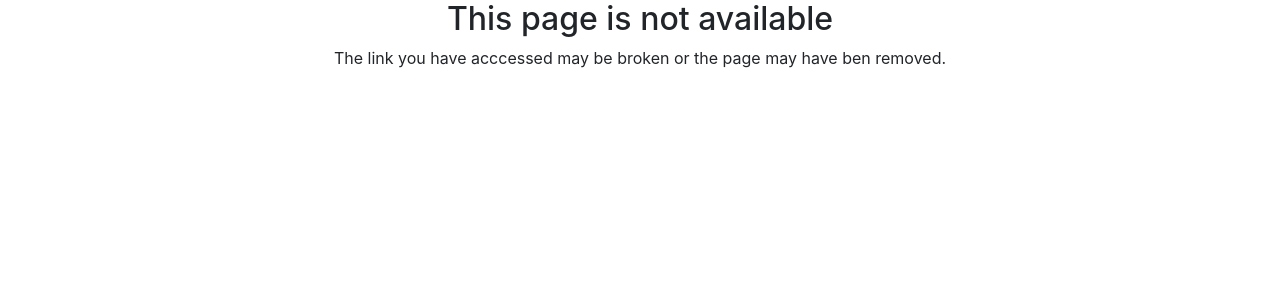
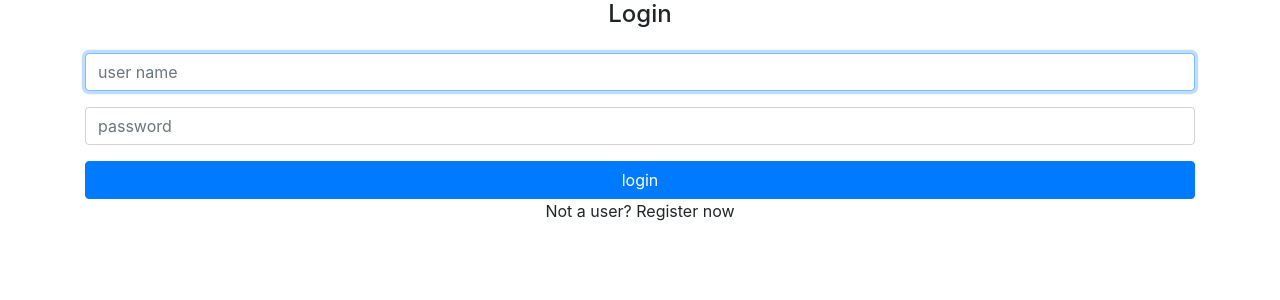
Before and after one commit to daniichan/angular, an Angular app: page / in a window 1280 px wide. Shown: the top 300 px of the page. Built offline with nearby package versions, Linux system fonts and the light colour scheme.

Commit message:
Angular 2. Aula 1 - Pt 1

```diff
--- a/src/app/app.routing.module.ts
+++ b/src/app/app.routing.module.ts
@@ -5,8 +5,13 @@
 import { PhotoListComponent } from './photos/photo-list/photo-list.component';
 import { NotFoundComponent } from './errors/not-found/not-found.component';
 import { PhotoListResolver } from './photos/photo-list/photo-list.resolver';
+import { SignInComponent } from './home/signin/signin.component';
 
 const routes: Routes = [
+    {
+        path: '',
+        component: SignInComponent
+    },
     {
         path: 'user/:userName',
         component: PhotoListComponent,
--- /dev/null
+++ b/src/app/home/signin/signin.component.html
@@ -0,0 +1,29 @@
+<div class="container">
+    <h4 class="text-center">Login</h4>
+
+    <form class="form mt-4">
+
+        <div class="form-group">
+            <input
+                class="form-control"
+                placeholder="user name"
+                autofocus>
+        </div>
+
+        <div class="form-group">
+            <input
+                type="password"
+                class="form-control"
+                placeholder="password">
+        </div>
+
+        <button
+            type="submit"
+            class="btn btn-primary btn-block">
+            login
+        </button>
+
+    </form>
+
+    <p class="text-center">Not a user? <a>Register now</a></p>
+</div>
```
Also changed, not shown: src/app/app.module.ts (+5 -2 lines), src/app/home/home.module.ts (added, +9 -0 lines), src/app/home/signin/signin.component.ts (added, +8 -0 lines).
